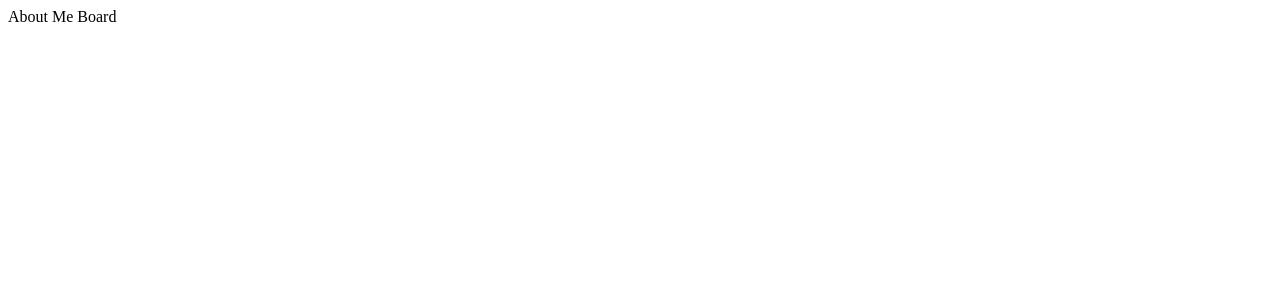
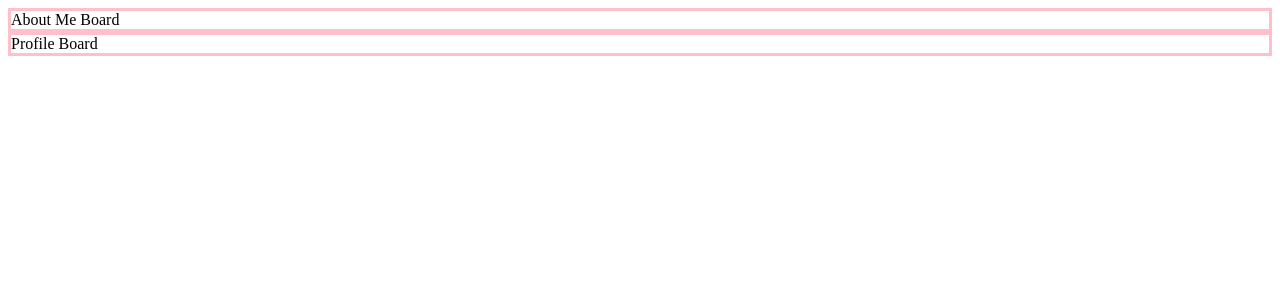
Before and after one commit to JPark2416/begin-react, a React (Create React App) app: page / in a window 1280 px wide. Shown: the top 300 px of the page. Built offline with nearby package versions, Linux system fonts and the light colour scheme.

Commit message:
about me

```diff
--- a/src/App.jsx
+++ b/src/App.jsx
@@ -1,9 +1,16 @@
 import React from "react";
 import AboutMeBoard from "./Components/AboutMeBoard/AboutMeBoard";
+import ProfileBoard from "./Components/ProfileBoard/ProfileBoard";
+
 // C:\Users\qkrwl\Documents\GitHub\begin-react\src\Components\AboutMeBoard\AboutMeBoard.jsx
 
 function App() {
-  return <div>{<AboutMeBoard></AboutMeBoard>}</div>;
+  return (
+    <div>
+      {<AboutMeBoard></AboutMeBoard>}
+      {<ProfileBoard></ProfileBoard>}
+    </div>
+  );
 }
 
 export default App;
--- a/src/Components/AboutMeBoard/AboutMeBoard.jsx
+++ b/src/Components/AboutMeBoard/AboutMeBoard.jsx
@@ -1,4 +1,5 @@
 import React from "react";
+import "./AboutMeBoard.scss";
 
 const AboutMeBoard = () => {
   return <div className="AboutMe">About Me Board</div>;
--- a/src/Components/ProfileBoard/ProfileBoard.jsx
+++ b/src/Components/ProfileBoard/ProfileBoard.jsx
@@ -1,7 +1,8 @@
 import React from "react";
+import "./ProfileBoard.scss";
 
 const ProfileBoard = () => {
-  return <div>ProfileBoard</div>;
+  return <div className="ProfileBoard">Profile Board</div>;
 };
 
 export default ProfileBoard;
--- a/src/Components/ProfileBoard/ProfileBoard.scss
+++ b/src/Components/ProfileBoard/ProfileBoard.scss
@@ -0,0 +1,3 @@
+.ProfileBoard {
+  border: 3px solid pink;
+}
```
